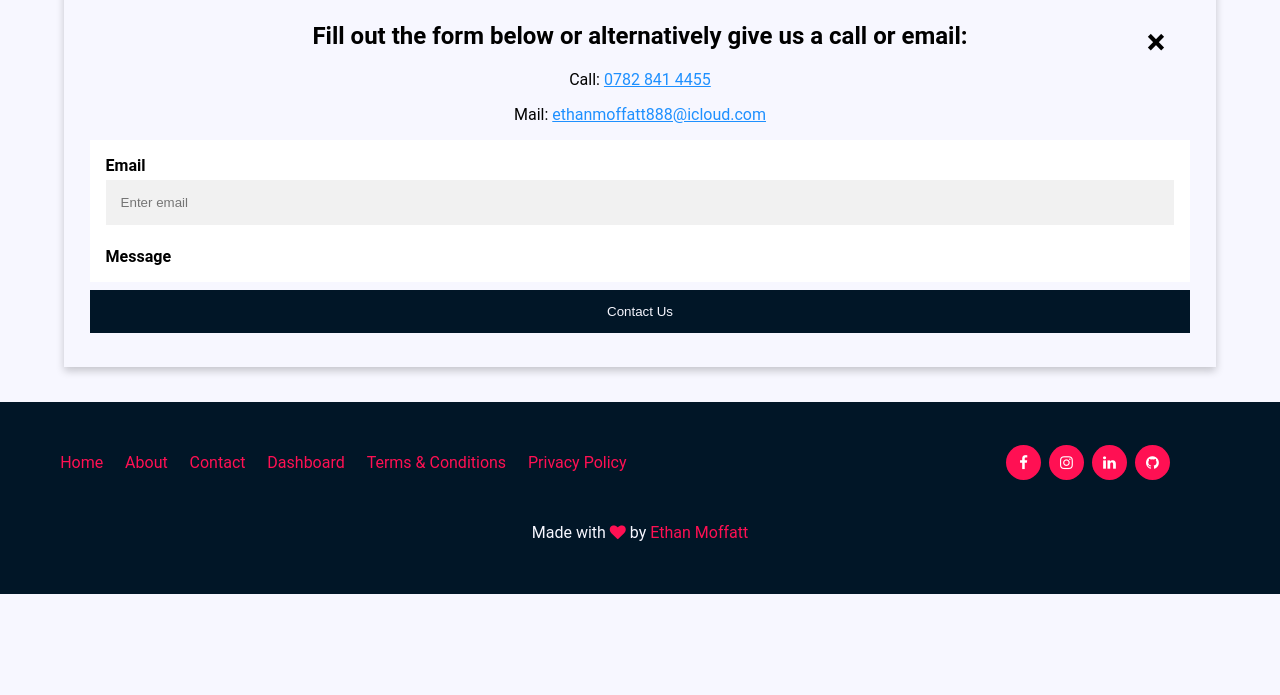
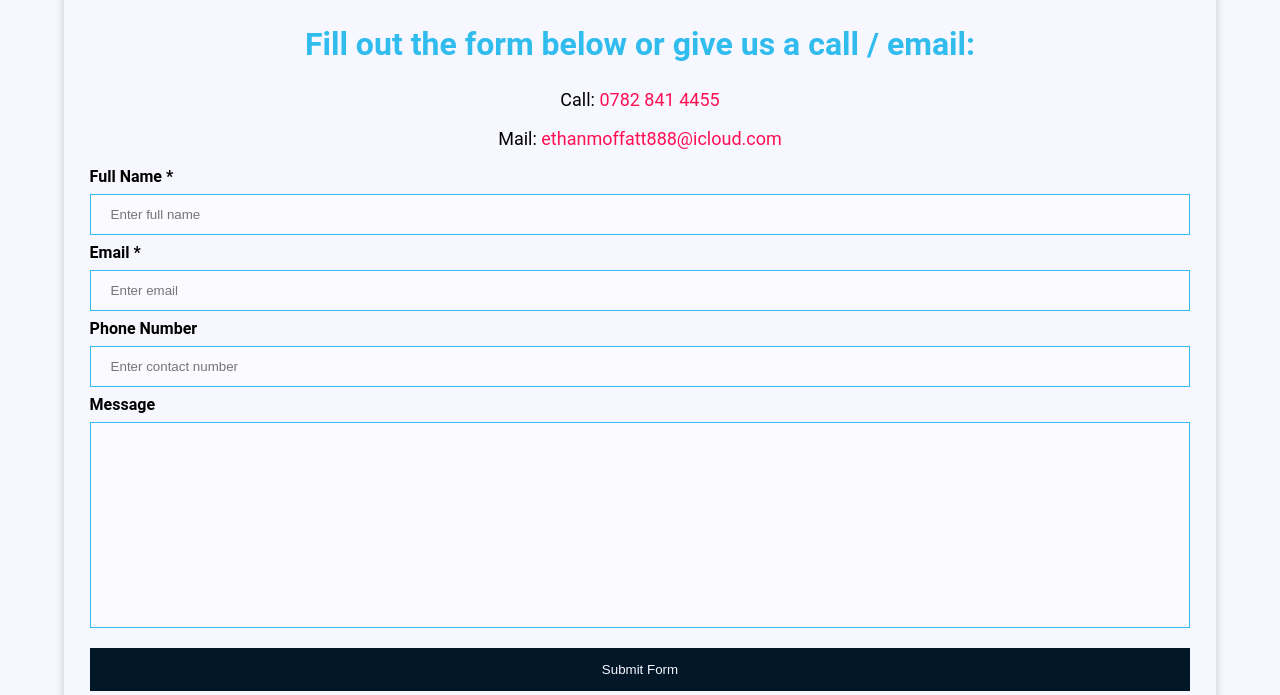
Before and after one commit to JustGinger888/Assessment---DROID, a plain HTML site: page contact.html in a window 1280 px wide. Shown: the part 706-1401 px from the top of the page. Before the commit the page ends 1300 px from the top, so only its background shows below. Drawn offline with nearby package versions, Linux system fonts and the light colour scheme; no server answers.

Commit message:
contact full

```diff
--- a/assets/CSS/mainStyle.css
+++ b/assets/CSS/mainStyle.css
@@ -225,7 +225,7 @@ button {
 }
 .cancelbtn:hover {
   width: auto;
-  background-color: var(--danger);
+  background-color: var(--primaryShade);
   display: block;
 }
 #cancelButton {
@@ -551,6 +551,51 @@ a {
 }
 /* Testimonials */
 
+/* Contact */
+.userInfo input[type=text],
+.userInfo input[type=email],
+.userInfo textarea {
+  width: 100%;
+  padding: 12px 20px;
+  margin: 8px 0;
+  display: inline-block;
+  border: 1px solid var(--secondary);
+  box-sizing: border-box;
+  background-color: #fafaff;
+  transition: 0.4s;
+}
+.userInfo input[type=text]:focus,
+.userInfo input[type=email]:focus,
+.userInfo textarea:focus {
+  border: 1px solid var(--primary);
+}
+textarea {
+  resize: none;
+  font-family: Arial, Helvetica, sans-serif;
+  font-size: medium;
+}
+textarea:focus{
+  outline: none;
+}
+.contactTop{
+  text-align: center;
+}
+.contactTop h2{
+  color: var(--secondary);
+  font-size: xx-large;
+}
+.contactTop p a{
+  color: var(--primary);
+  text-decoration: none;
+  transition: 0.4s;
+}
+.contactTop p a:hover{
+  text-decoration: underline;
+}
+.contactTop p{
+  font-size: large;
+}
+/* Contact */
 
 /* Footer */
 .footer {
--- a/contact.html
+++ b/contact.html
@@ -217,23 +217,26 @@
 
     <div id="content" class="content">
       <form id="contactForm">
-        <div class="imgcontainer">
+        <div class="contactTop">
           <h2>
-            Fill out the form below or alternatively give us a call or email:
+            Fill out the form below or give us a call / email:
           </h2>
           <p>Call: <a href="tel:07828414455">0782 841 4455</a></p>
           <p>Mail: <a href="mailto:ethanmoffatt888@icloud.com">ethanmoffatt888@icloud.com</a>
           </p>
-          <span
-            onclick="document.getElementById('id01').style.display='none'"
-            class="close"
-            title="Close Modal"
-            >&times;</span
-          >
         </div>
 
-        <div class="container">
-          <label><b>Email</b></label>
+        <div class="userInfo">
+          <label><b>Full Name *</b></label>
+          <input
+            type="text"
+            placeholder="Enter full name"
+            name="fullName"
+            id="nameContact"
+            required
+          />
+
+          <label><b>Email *</b></label>
           <input
             type="email"
             placeholder="Enter email"
@@ -242,11 +245,21 @@
             required
           />
 
+          <label><b>Phone Number</b></label>
+          <input
+            type="text"
+            placeholder="Enter contact number"
+            name="number"
+            id="numberContact"
+          />
+
           <label><b>Message</b></label>
+          <br>
+          <textarea name="message" id="messageBox" rows="10"></textarea>
         </div>
 
         <button id="contactUs" class="buttonLogin" type="submit" name="signup">
-          Contact Us
+          Submit Form
         </button>
       </form>
     </div>
```
